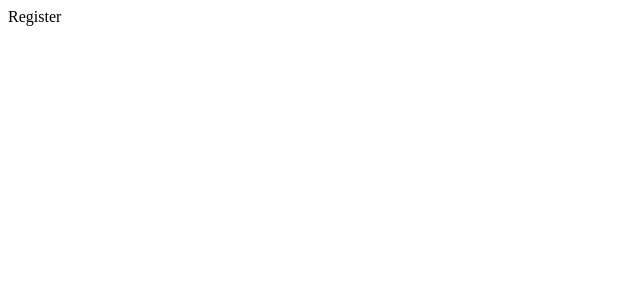
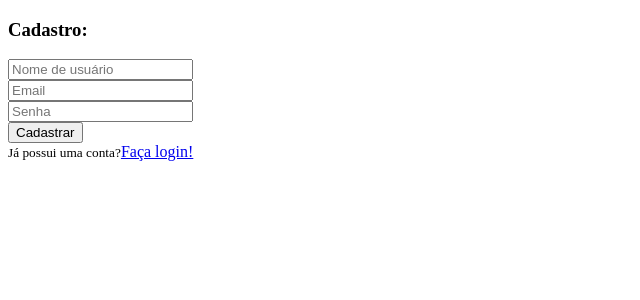
Before and after one commit to luan-ferreir4/ts-hamburgueria, a React (Create React App) app: page /register in a window 1280 px wide. Shown: the top 300 px of the page, without its empty margins (0-640 px from the left). Built offline with nearby package versions, Linux system fonts and the light colour scheme.

Commit message:
feat: register working

```diff
--- a/src/Pages/Register/index.tsx
+++ b/src/Pages/Register/index.tsx
@@ -1,7 +1,13 @@
+import { RegisterForm } from "../../Components/RegisterForm"
+import { Link } from "react-router-dom"
 export const RegisterPage = () => {
     return(
         <div>
-            Register
+            <RegisterForm/>
+            <div>
+                <small>Já possui uma conta?</small>
+                <Link to="/">Faça login!</Link>
+            </div>
         </div>
     )
 }
```
